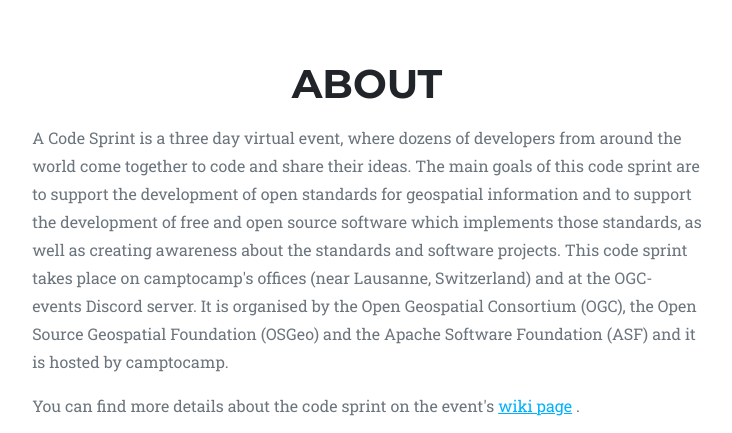
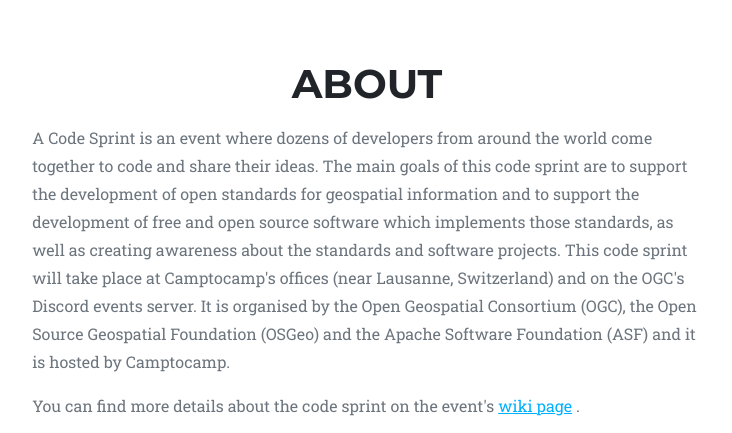
Before and after one commit to opengeospatial/dev-ogc-org-sprint-landing-20, a website: page dist/index.html in a window 1280 px wide. Shown: the part 880-1313 px from the top of the page, without its empty margins (273-1005 px from the left). Drawn offline with nearby package versions, Linux system fonts and the light colour scheme; a web font is replaced by a local one.

Commit message:
- updated static build

```diff
--- a/dist/index.html
+++ b/dist/index.html
@@ -62,7 +62,7 @@
                 <div class="my-div">
                     <div class="text-center"><h2 class="section-heading text-uppercase">About</h2></div>
                     <div class="text-left">
-                        <p class="text-muted">A Code Sprint is a three day virtual event, where dozens of developers from around the world come together to code and share their ideas. The main goals of this code sprint are to support the development of open standards for geospatial information and to support the development of free and open source software which implements those standards, as well as creating awareness about the standards and software projects. This code sprint takes place on camptocamp's offices (near Lausanne, Switzerland) and at the OGC-events Discord server. It is organised by the Open Geospatial Consortium (OGC), the Open Source Geospatial Foundation (OSGeo) and the Apache Software Foundation (ASF) and it is hosted by camptocamp.</p>
+                        <p class="text-muted">A Code Sprint is an event where dozens of developers from around the world come together to code and share their ideas. The main goals of this code sprint are to support the development of open standards for geospatial information and to support the development of free and open source software which implements those standards, as well as creating awareness about the standards and software projects. This code sprint will take place at Camptocamp's offices (near Lausanne, Switzerland) and on the OGC's Discord events server. It is organised by the Open Geospatial Consortium (OGC), the Open Source Geospatial Foundation (OSGeo) and the Apache Software Foundation (ASF) and it is hosted by Camptocamp.</p>
                         <p class="text-muted">
                             You can find more details about the code sprint on the event's
                             <a href="https://github.com/opengeospatial/developer-events/wiki/Open-Standards-and-Open-Source-Software-Code-Sprint">wiki page</a>
```
